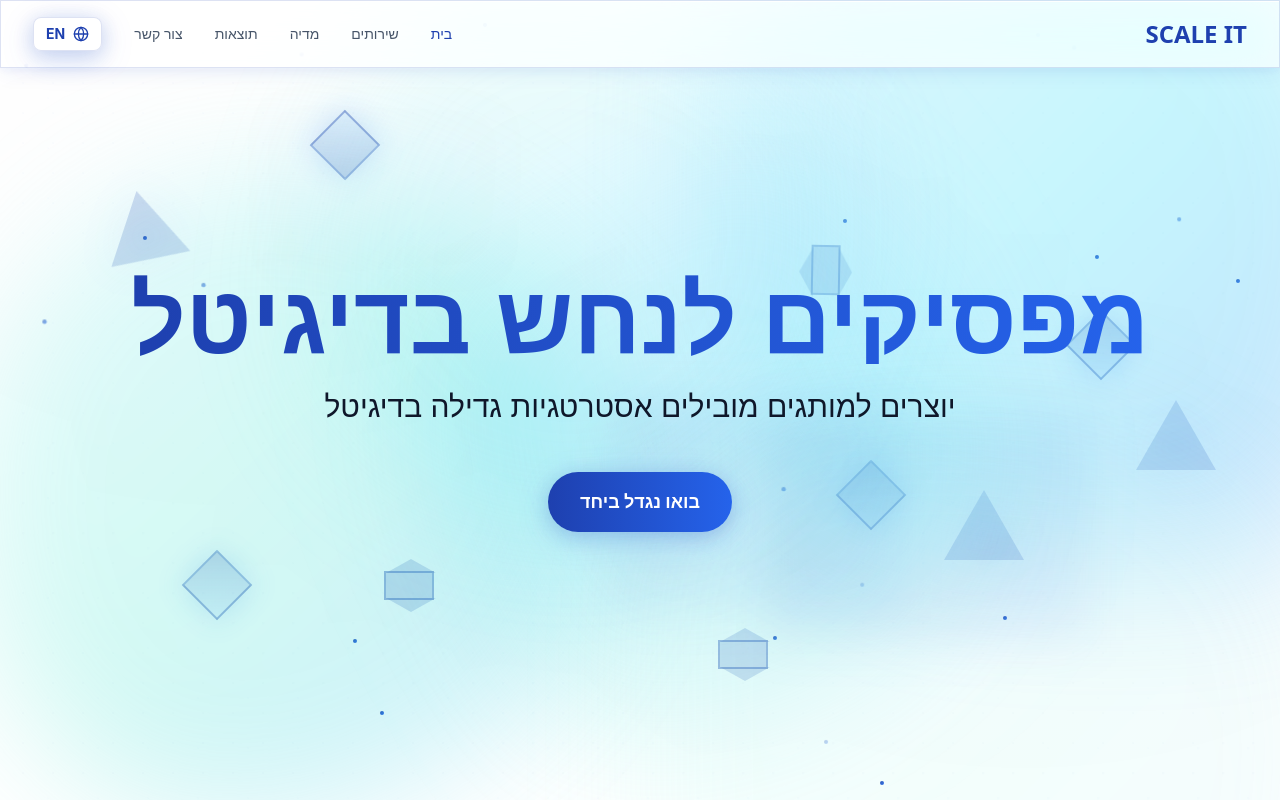
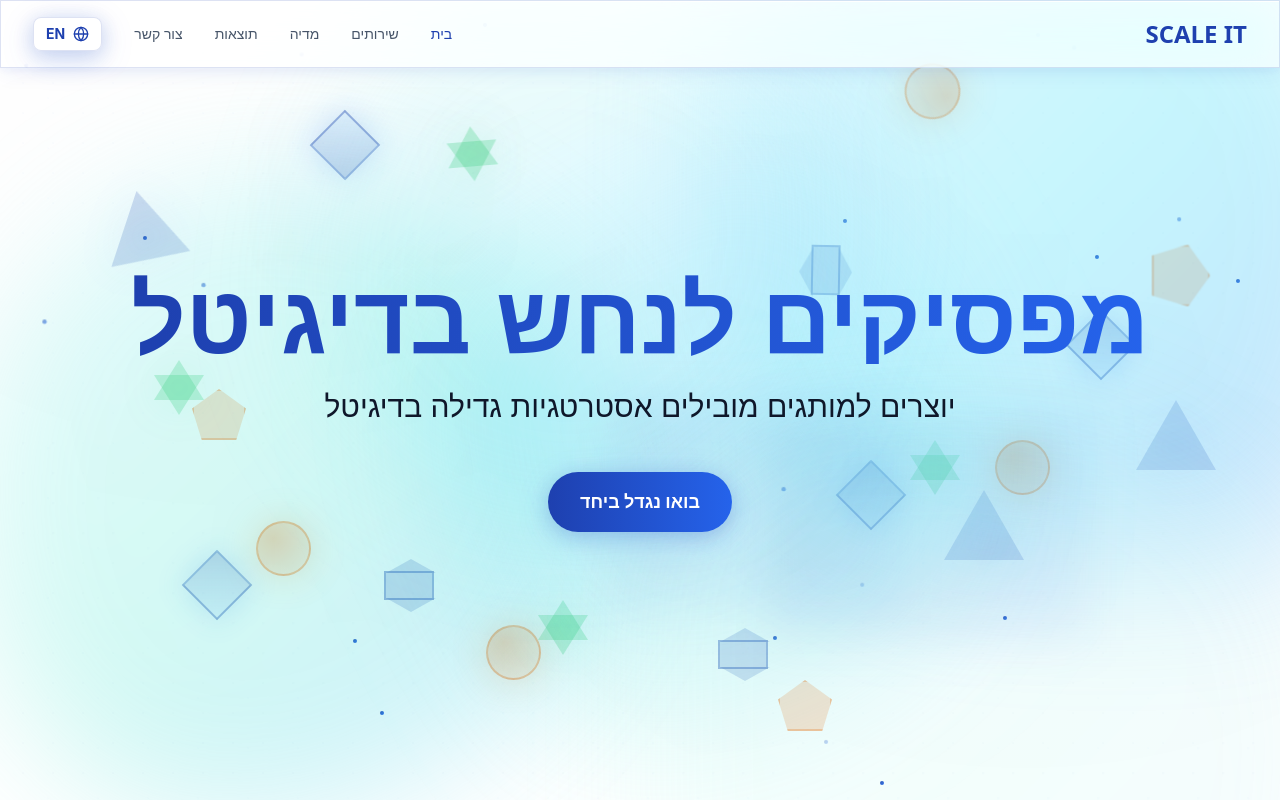
Before and after one commit to omerzilber1403/Scale-It-Landing-Page, a Next.js app: page / in a window 1280 px wide. Shown: the top 800 px of the page. Built offline with nearby package versions, Linux system fonts and the light colour scheme.

Commit message:
Add colorful physics-based shapes with orange and green animations throughout all sections

```diff
--- a/app/globals.css
+++ b/app/globals.css
@@ -557,6 +557,142 @@ body {
   }
 }
 
+/* 🎨 Colorful Shapes - Orange & Green */
+.shape-orange {
+  background: linear-gradient(135deg, rgba(249, 115, 22, 0.25), rgba(251, 146, 60, 0.15));
+  border-color: rgba(249, 115, 22, 0.35);
+  box-shadow: 0 0 30px rgba(249, 115, 22, 0.2);
+}
+
+.shape-green {
+  background: linear-gradient(135deg, rgba(34, 197, 94, 0.25), rgba(74, 222, 128, 0.15));
+  border-color: rgba(34, 197, 94, 0.35);
+  box-shadow: 0 0 30px rgba(34, 197, 94, 0.2);
+}
+
+/* 🏀 Physics-based Bounce */
+@keyframes physics-bounce {
+  0% {
+    transform: translateY(0) rotate(0deg);
+    animation-timing-function: ease-out;
+  }
+  25% {
+    transform: translateY(-50px) rotate(90deg);
+    animation-timing-function: ease-in;
+  }
+  50% {
+    transform: translateY(0) rotate(180deg);
+    animation-timing-function: ease-out;
+  }
+  62.5% {
+    transform: translateY(-25px) rotate(225deg);
+    animation-timing-function: ease-in;
+  }
+  75% {
+    transform: translateY(0) rotate(270deg);
+    animation-timing-function: ease-out;
+  }
+  87.5% {
+    transform: translateY(-10px) rotate(315deg);
+    animation-timing-function: ease-in;
+  }
+  100% {
+    transform: translateY(0) rotate(360deg);
+  }
+}
+
+/* 🌪️ Spiral Physics */
+@keyframes spiral-physics {
+  0% {
+    transform: translate(0, 0) rotate(0deg) scale(1);
+  }
+  25% {
+    transform: translate(30px, -30px) rotate(90deg) scale(1.15);
+  }
+  50% {
+    transform: translate(0, -60px) rotate(180deg) scale(1);
+  }
+  75% {
+    transform: translate(-30px, -30px) rotate(270deg) scale(1.15);
+  }
+  100% {
+    transform: translate(0, 0) rotate(360deg) scale(1);
+  }
+}
+
+/* 🎯 Gravity Drop */
+@keyframes gravity-drop {
+  0%, 100% {
+    transform: translateY(0) scale(1) rotate(0deg);
+  }
+  40% {
+    transform: translateY(-70px) scale(1.1) rotate(120deg);
+    animation-timing-function: cubic-bezier(0.33, 1, 0.68, 1);
+  }
+  50% {
+    transform: translateY(0) scale(0.95) rotate(180deg);
+    animation-timing-function: ease-out;
+  }
+  65% {
+    transform: translateY(-35px) scale(1.05) rotate(240deg);
+    animation-timing-function: cubic-bezier(0.33, 1, 0.68, 1);
+  }
+  80% {
+    transform: translateY(0) scale(0.98) rotate(300deg);
+  }
+  92% {
+    transform: translateY(-15px) scale(1.02) rotate(330deg);
+  }
+}
+
+/* ⭐ Star Shape */
+.star-3d {
+  width: 0;
+  height: 0;
+  border-left: 25px solid transparent;
+  border-right: 25px solid transparent;
+  border-bottom: 40px solid rgba(34, 197, 94, 0.25);
+  position: absolute;
+  filter: drop-shadow(0 0 20px rgba(34, 197, 94, 0.3));
+  animation: physics-bounce 10s ease-in-out infinite;
+}
+
+.star-3d:after {
+  content: '';
+  position: absolute;
+  top: 15px;
+  left: -25px;
+  width: 0;
+  height: 0;
+  border-left: 25px solid transparent;
+  border-right: 25px solid transparent;
+  border-top: 40px solid rgba(34, 197, 94, 0.25);
+}
+
+/* 🟠 Circle with Physics */
+.circle-3d {
+  width: 55px;
+  height: 55px;
+  border-radius: 50%;
+  background: radial-gradient(circle at 30% 30%, rgba(249, 115, 22, 0.35), rgba(251, 146, 60, 0.15));
+  border: 2px solid rgba(249, 115, 22, 0.4);
+  position: absolute;
+  animation: gravity-drop 14s ease-in-out infinite;
+  box-shadow: 0 0 35px rgba(249, 115, 22, 0.25);
+}
+
+/* 🔶 Pentagon */
+.pentagon-3d {
+  width: 54px;
+  height: 51px;
+  background: rgba(249, 115, 22, 0.22);
+  border: 2px solid rgba(249, 115, 22, 0.35);
+  position: absolute;
+  clip-path: polygon(50% 0%, 100% 38%, 82% 100%, 18% 100%, 0% 38%);
+  animation: spiral-physics 16s ease-in-out infinite;
+  box-shadow: 0 0 30px rgba(249, 115, 22, 0.2);
+}
+
 /* 🎨 Gradient Orbs with Glow */
 @keyframes float-glow {
   0%, 100% {
--- a/components/Hero.tsx
+++ b/components/Hero.tsx
@@ -33,7 +33,7 @@ export default function Hero({ lang }: HeroProps) {
         />
       ))}
 
-      {/* 🎲 3D Geometric Shapes */}
+      {/* 🎲 3D Geometric Shapes - Blue */}
       <div className="cube-3d" style={{ top: '10%', right: '15%', animationDelay: '0s' }} aria-hidden="true" />
       <div className="cube-3d" style={{ bottom: '20%', left: '10%', animationDelay: '5s', animationDuration: '25s' }} aria-hidden="true" />
       <div className="cube-3d" style={{ top: '65%', right: '8%', animationDelay: '10s', animationDuration: '30s' }} aria-hidden="true" />
@@ -50,6 +50,22 @@ export default function Hero({ lang }: HeroProps) {
       <div className="hexagon-3d" style={{ top: '30%', right: '35%', animationDelay: '3s' }} aria-hidden="true" />
       <div className="hexagon-3d" style={{ bottom: '25%', left: '30%', animationDelay: '9s', animationDuration: '20s' }} aria-hidden="true" />
       <div className="hexagon-3d" style={{ top: '80%', right: '40%', animationDelay: '15s' }} aria-hidden="true" />
+
+      {/* 🟢 Green Physics Shapes */}
+      <div className="star-3d" style={{ top: '18%', left: '35%', animationDelay: '2s' }} aria-hidden="true" />
+      <div className="star-3d" style={{ bottom: '40%', right: '25%', animationDelay: '8s', animationDuration: '12s' }} aria-hidden="true" />
+      <div className="star-3d" style={{ top: '75%', left: '42%', animationDelay: '14s', animationDuration: '11s' }} aria-hidden="true" />
+      <div className="star-3d" style={{ top: '45%', left: '12%', animationDelay: '20s' }} aria-hidden="true" />
+
+      {/* 🟠 Orange Physics Shapes */}
+      <div className="circle-3d" style={{ top: '12%', right: '25%', animationDelay: '1s' }} aria-hidden="true" />
+      <div className="circle-3d" style={{ bottom: '28%', left: '20%', animationDelay: '7s', animationDuration: '16s' }} aria-hidden="true" />
+      <div className="circle-3d" style={{ top: '55%', right: '18%', animationDelay: '13s', animationDuration: '15s' }} aria-hidden="true" />
+      <div className="circle-3d" style={{ bottom: '15%', left: '38%', animationDelay: '19s' }} aria-hidden="true" />
+
+      <div className="pentagon-3d" style={{ top: '35%', right: '8%', animationDelay: '3s' }} aria-hidden="true" />
+      <div className="pentagon-3d" style={{ bottom: '45%', left: '15%', animationDelay: '9s', animationDuration: '18s' }} aria-hidden="true" />
+      <div className="pentagon-3d" style={{ top: '85%', right: '35%', animationDelay: '15s', animationDuration: '17s' }} aria-hidden="true" />
 
       {/* ☁️ Soft Clouds for depth */}
       <div className="cloud w-64 h-48 animate-cloud-drift" style={{ top: '12%', left: '20%', animationDelay: '2s' }} aria-hidden="true" />
```
